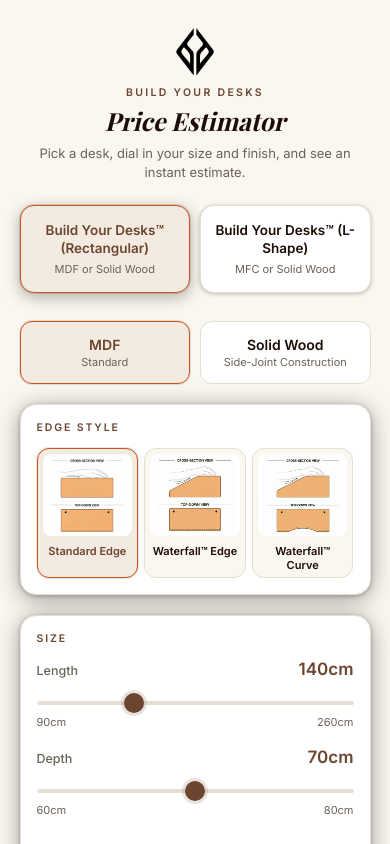
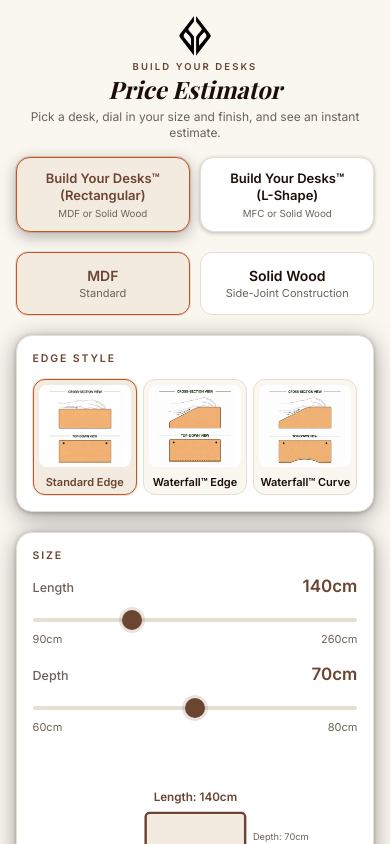
Before and after one commit to BuildYourDesksSG/byd-customprice-estimator-test, a React (Vite) app: page / in a window 390 px wide. Shown: the top 844 px of the page. Built offline with nearby package versions, Linux system fonts and the light colour scheme; a web font is replaced by a local one.

Commit message:
Fix BYD Yang tasks and responsive layout

```diff
--- a/src/App.jsx
+++ b/src/App.jsx
@@ -10,16 +10,16 @@ export default function App() {
   const [type, setType] = useState('rect')
 
   return (
-    <div style={{ maxWidth: 800, margin: '0 auto', padding: 'clamp(28px,6vw,48px) clamp(16px,5vw,20px) 40px' }}>
+    <div style={{ maxWidth: 800, margin: '0 auto', padding: 'clamp(16px,3vw,28px) clamp(12px,4vw,20px) 40px' }}>
       {/* Header */}
-      <div style={{ textAlign: 'center', marginBottom: 24 }}>
+      <div style={{ textAlign: 'center', marginBottom: 16 }}>
         {/* Logo mark */}
-        <div style={{ marginBottom: 10, display: 'flex', justifyContent: 'center' }}>
+        <div style={{ marginBottom: 5, display: 'flex', justifyContent: 'center' }}>
           <img
             src='images/Design-Your-Desk3-1-300x300.png'
             alt='Build Your Desks'
-            width={48}
-            height={48}
+            width={40}
+            height={40}
             style={{ display: 'block' }}
           />
         </div>
@@ -27,12 +27,12 @@ export default function App() {
         {/* Brand label */}
         <div
           style={{
-            fontSize: 10.5,
+            fontSize: 9.5,
             fontWeight: 600,
             color: T.brand,
             letterSpacing: '0.22em',
             textTransform: 'uppercase',
-            marginBottom: 8,
+            marginBottom: 4,
             fontFamily: T.font,
           }}
         >
@@ -43,12 +43,12 @@ export default function App() {
         <div
           style={{
             fontFamily: T.fontSerif,
-            fontSize: 'clamp(25px,6vw,34px)',
+            fontSize: 'clamp(24px,5vw,30px)',
             fontWeight: 700,
             fontStyle: 'italic',
             color: T.text,
             lineHeight: 1.15,
-            marginBottom: 8,
+            marginBottom: 5,
           }}
         >
           Price Estimator
@@ -56,11 +56,11 @@ export default function App() {
 
         <div
           style={{
-            fontSize: 13,
+            fontSize: 12,
             color: T.textMute,
             maxWidth: 440,
             margin: '0 auto',
-            lineHeight: 1.45,
+            lineHeight: 1.35,
             fontFamily: T.font,
           }}
         >
@@ -72,9 +72,9 @@ export default function App() {
       <div
         style={{
           display: 'grid',
-          gridTemplateColumns: 'repeat(auto-fit,minmax(130px,1fr))',
+          gridTemplateColumns: 'repeat(2,minmax(0,1fr))',
           gap: 10,
-          marginBottom: 28,
+          marginBottom: 20,
         }}
       >
         <TypeSelector types={TYPES} activeId={type} onSelect={setType} />
--- a/src/components/ui/TypeCard.jsx
+++ b/src/components/ui/TypeCard.jsx
@@ -1,6 +1,7 @@
 import { T } from '../../constants/tokens'
 
 export default function TypeCard({ active, onClick, title, subtitle }) {
+  const match = title.match(/^(.*?)(\s*\([^)]*\))$/)
   return (
     <div
       onClick={onClick}
@@ -9,7 +10,7 @@ export default function TypeCard({ active, onClick, title, subtitle }) {
         border: `1.5px solid ${active ? '#C8551F' : T.border}`,
         background: active ? T.brandTint : T.bgCard,
         borderRadius: 14,
-        padding: '16px 14px',
+        padding: '12px 10px',
         transition: 'all 0.18s',
         textAlign: 'center',
         boxShadow: active
@@ -19,18 +20,22 @@ export default function TypeCard({ active, onClick, title, subtitle }) {
     >
       <div
         style={{
-          fontSize: 13.5,
+          fontSize: 13,
           fontWeight: 600,
           color: active ? T.brand : T.text,
           fontFamily: T.font,
           lineHeight: 1.3,
         }}
       >
-        {title}
+        {match ? (<>
+          <span style={{ display: 'block' }}>{match[1]}</span>
+          <span style={{ display: 'block' }}>{match[2].trim()}</span>
+        </>) : title}
       </div>
       <div
         style={{
-          fontSize: 11,
+          fontSize: 'clamp(9px, 2.5vw, 11px)',
+          whiteSpace: 'nowrap',
           color: T.textMute,
           marginTop: 4,
           fontFamily: T.font,
```
Also changed, not shown: 1 other file (tests, documents, lock files or other folders).
